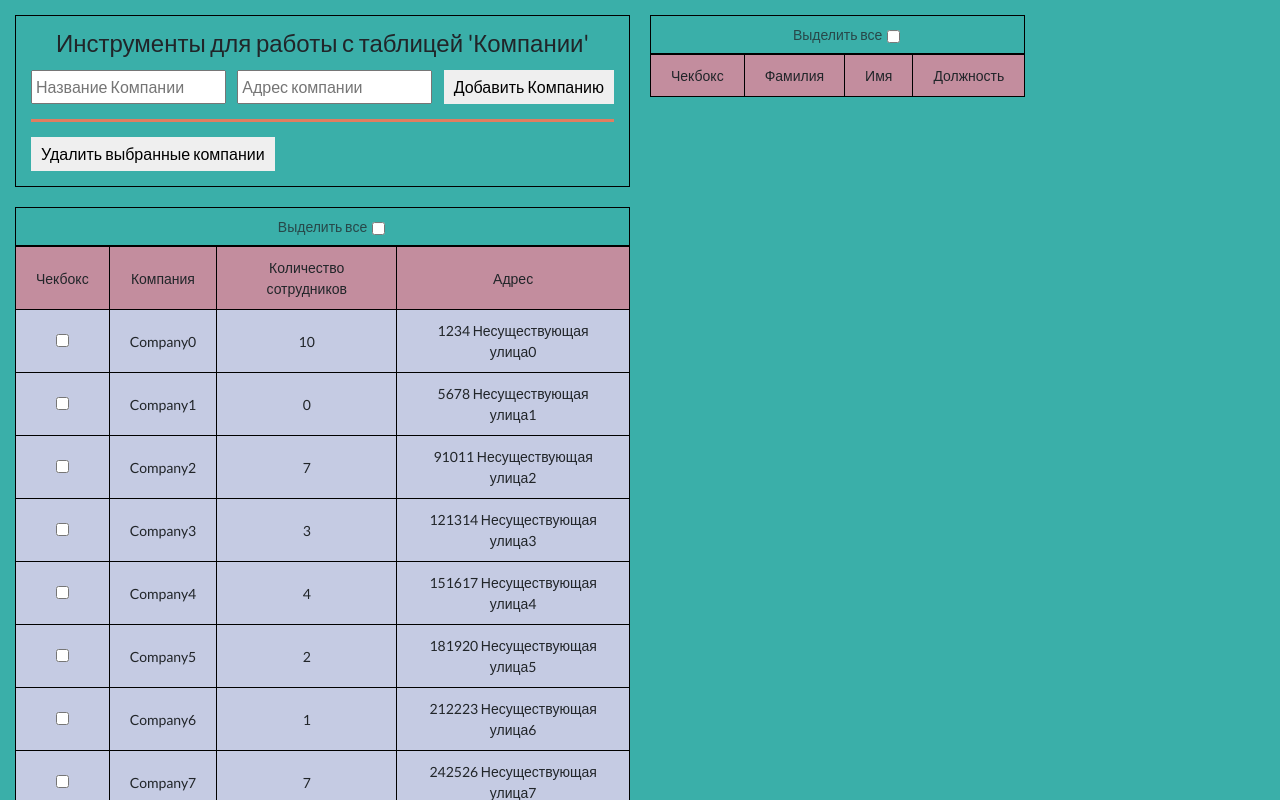
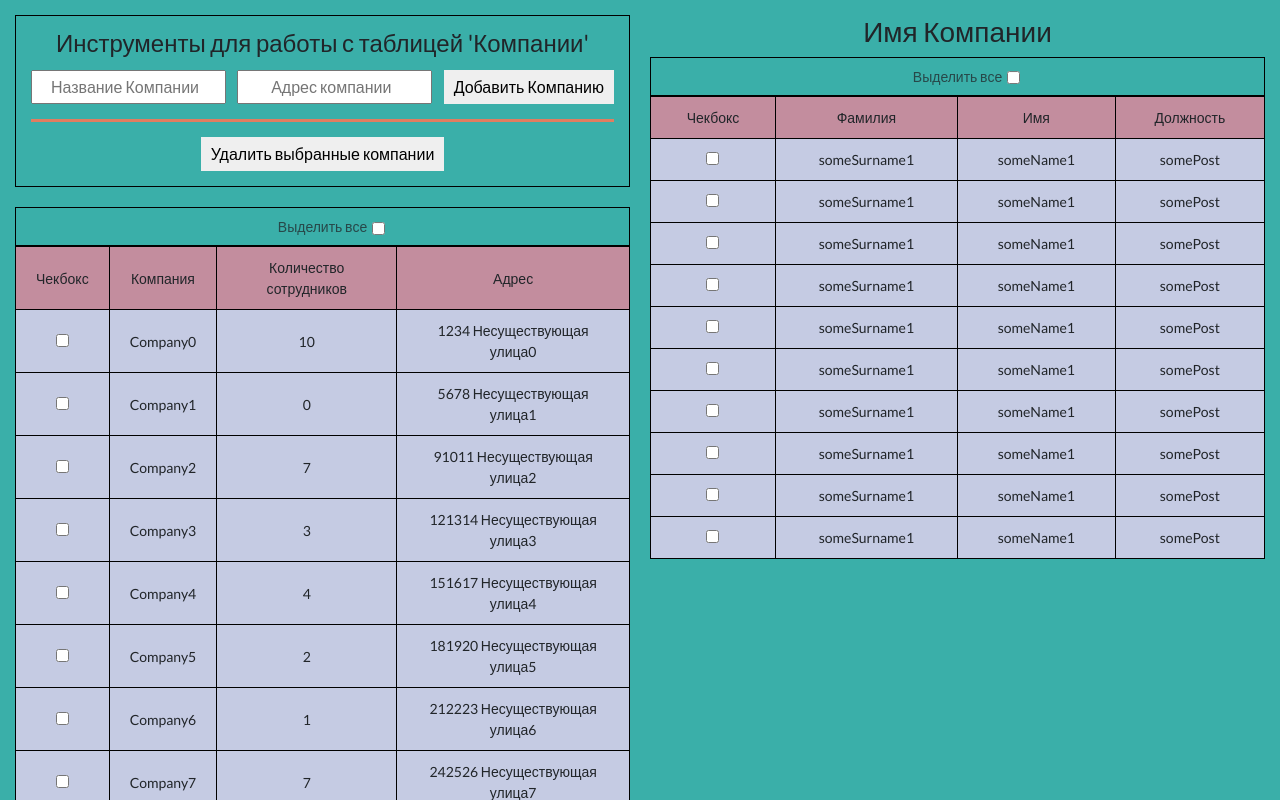
Before and after one commit to Zakharov1984/testing_project_adept, a React (Create React App) app: page / in a window 1280 px wide. Shown: the top 800 px of the page. Built offline with nearby package versions, Linux system fonts and the light colour scheme; data requests are answered from the project's data file.

Commit message:
moved_request_to_component_ Employees

```diff
--- a/src/app/styles/index.scss
+++ b/src/app/styles/index.scss
@@ -4,6 +4,7 @@
 
 * {
   font-family: "Lato", sans-serif;
+  text-align: center;
 }
 
 h2 {
@@ -42,6 +43,10 @@ td {
   text-align: center;
 }
 
+table {
+  width: 100%;
+}
+
 tr:hover td {
   background-color: #AFD275;
 }
--- a/src/components/Employees/Employees.tsx
+++ b/src/components/Employees/Employees.tsx
@@ -1,6 +1,16 @@
+import { useEffect } from 'react';
+
 import { EmployeesList } from '../EmployeesList/EmployeesList';
+import { useAppDispatch } from '../../hooks/hook';
+import { fetchEmployees } from '../EmployeesList/employeesSlice';
 
 export const Employees = () => {
+  const dispatch = useAppDispatch();
+
+  useEffect(() => {
+    dispatch(fetchEmployees());
+  }, [])
+
   return (
     <section className="employees">
       <EmployeesList/>
--- a/src/components/EmployeesList/EmployeesList.tsx
+++ b/src/components/EmployeesList/EmployeesList.tsx
@@ -1,19 +1,11 @@
 import { useEffect } from "react";
 import { useAppDispatch, useAppSelector } from "../../hooks/hook";
-import { fetchEmployees } from "./employeesSlice";
 import { EmployeesTableItem } from '../EmployeesTableItem/EmployeesTableItem';
 
 export const EmployeesList = () => {
-  const dispatch = useAppDispatch();
-  const { employees,
-          isFirstActivatedCompany,
-          employeesLoadingStatus } = useAppSelector(
+  const { employees } = useAppSelector(
     (state) => state.employees
   );
-
-  useEffect(() => {
-    dispatch(fetchEmployees());
-  }, [])
 
   const isActiveAllEmployees = () => {
 
@@ -24,6 +16,8 @@ export const EmployeesList = () => {
   }
 
   return (
+    <article>
+      <h3>Имя Компании</h3>
       <table className="bg-table">
         <caption>
           <label>
@@ -44,14 +38,13 @@ export const EmployeesList = () => {
           </tr>
         </thead>
         <tbody>
-
-      </tbody>
-    </table>
-  )
-}
-
-/* {employees.Company0.map(
+          {employees.Company0?.map(
               employee => <EmployeesTableItem
                 key={employee.id}
                 {...employee}/>
-        )} */
+          )}
+        </tbody>
+      </table>
+    </article>
+  )
+}
```
Lines whose indentation alone changed are shown as unchanged.
